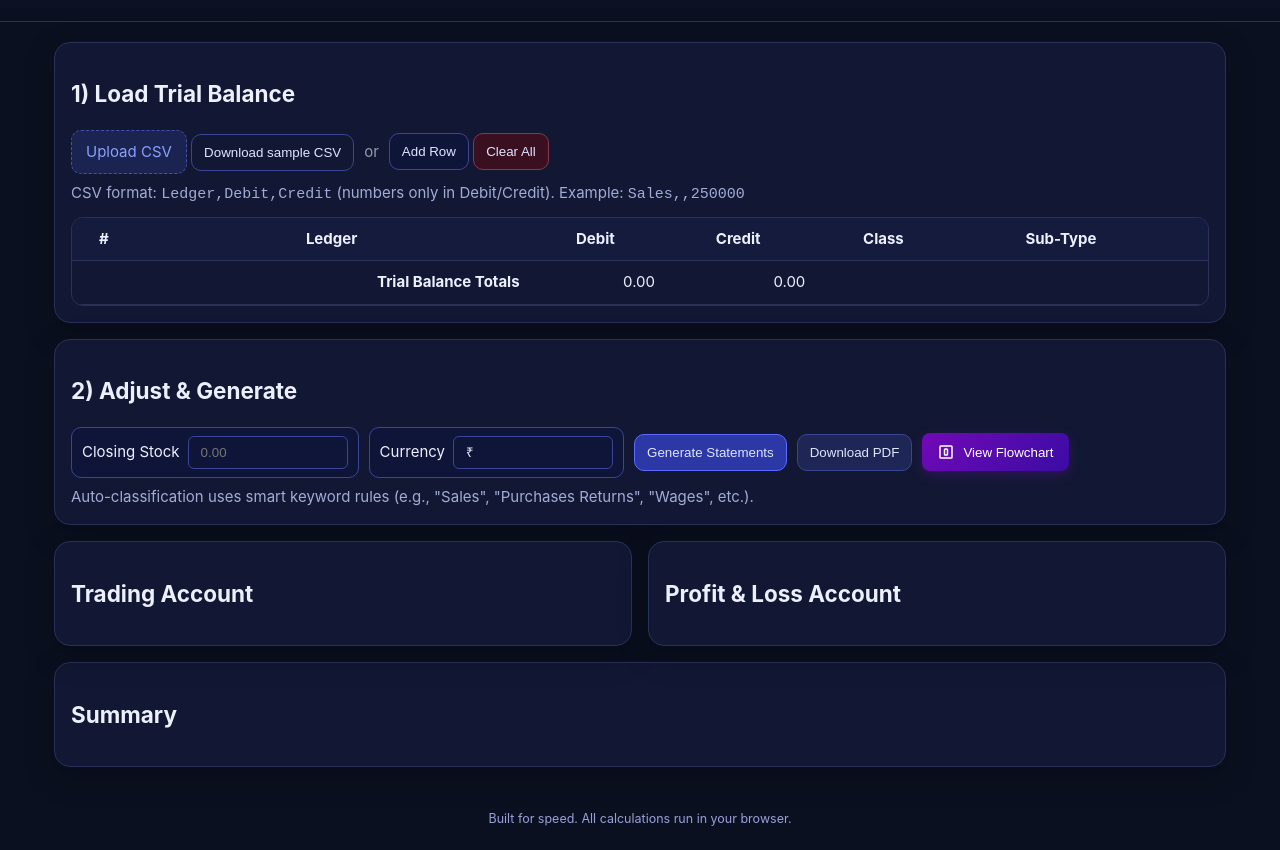
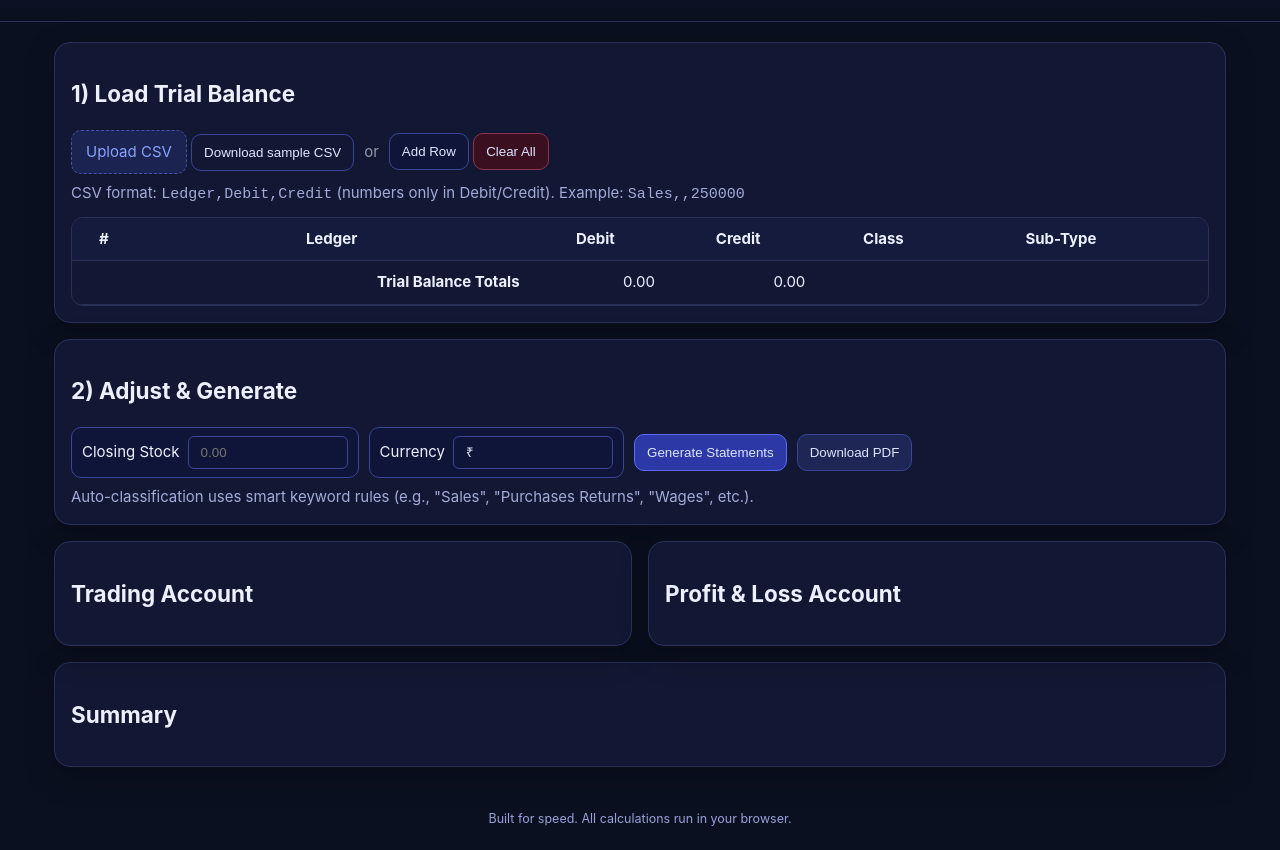
Before and after one commit to SK0705/FINMATRIX, a plain HTML site: page index.html in a window 1280 px wide. Shown: the part 95-945 px from the top of the page. Drawn offline with nearby package versions, Linux system fonts and the light colour scheme.

Commit message:
Update index.html

```diff
--- a/index.html
+++ b/index.html
@@ -79,12 +79,7 @@
         </label>
         <button id="generate" class="primary">Generate Statements</button>
         <button id="downloadPdf">Download PDF</button>
-        <button id="viewFlowchart" class="flowchart-btn">
-          <svg viewBox="0 0 24 24" width="18" height="18">
-            <path fill="currentColor" d="M5,3H19A2,2 0 0,1 21,5V19A2,2 0 0,1 19,21H5A2,2 0 0,1 3,19V5A2,2 0 0,1 5,3M5,5V19H19V5H5M11,7H13A2,2 0 0,1 15,9V15A2,2 0 0,1 13,17H11A2,2 0 0,1 9,15V9A2,2 0 0,1 11,7M11,9V15H13V9H11Z" />
-          </svg>
-          View Flowchart
-        </button>
+        <!-- Flowchart button removed -->
       </div>
       <p class="hint">
         Auto-classification uses smart keyword rules (e.g., "Sales", "Purchases Returns", "Wages", etc.).
```
